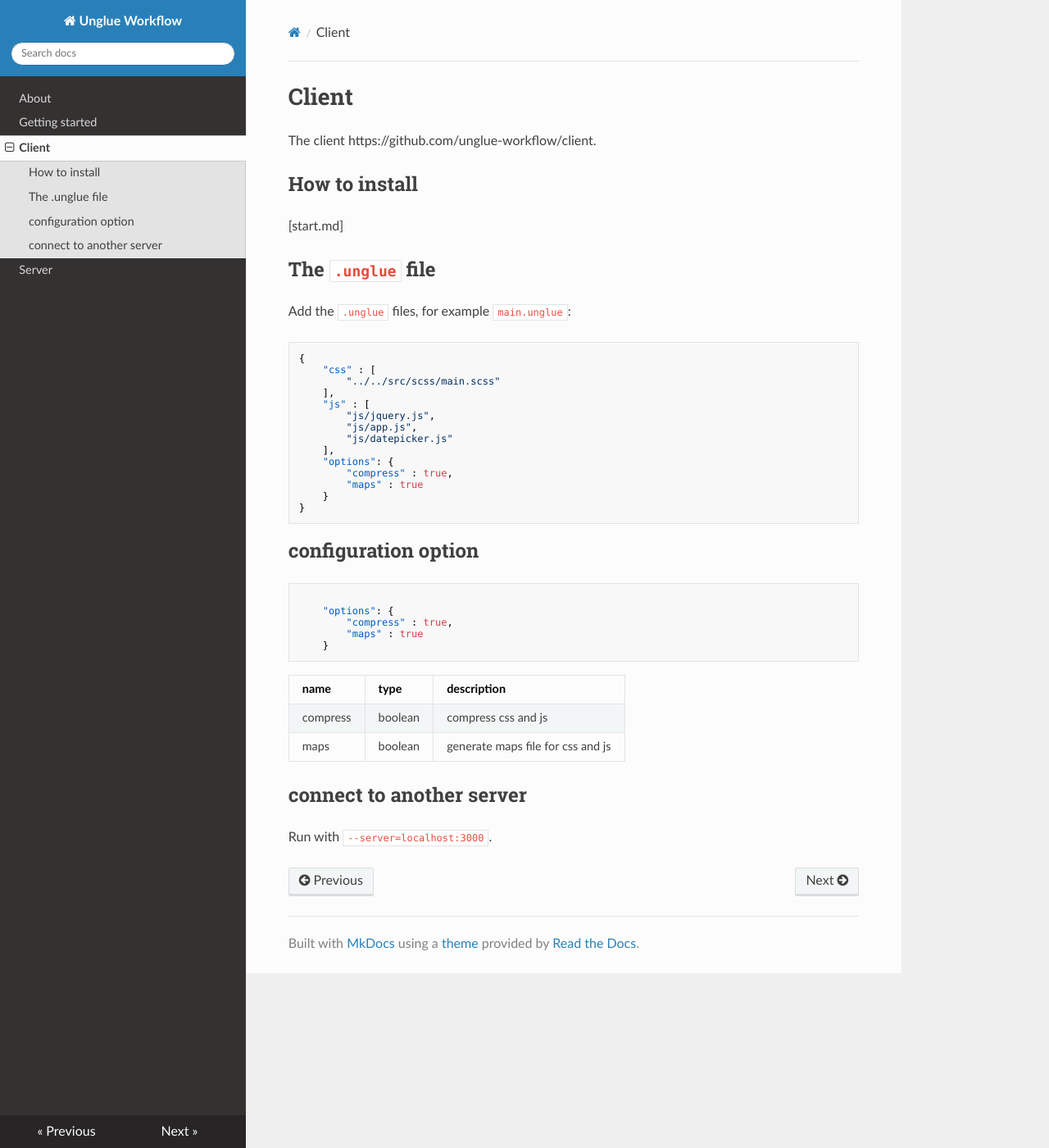
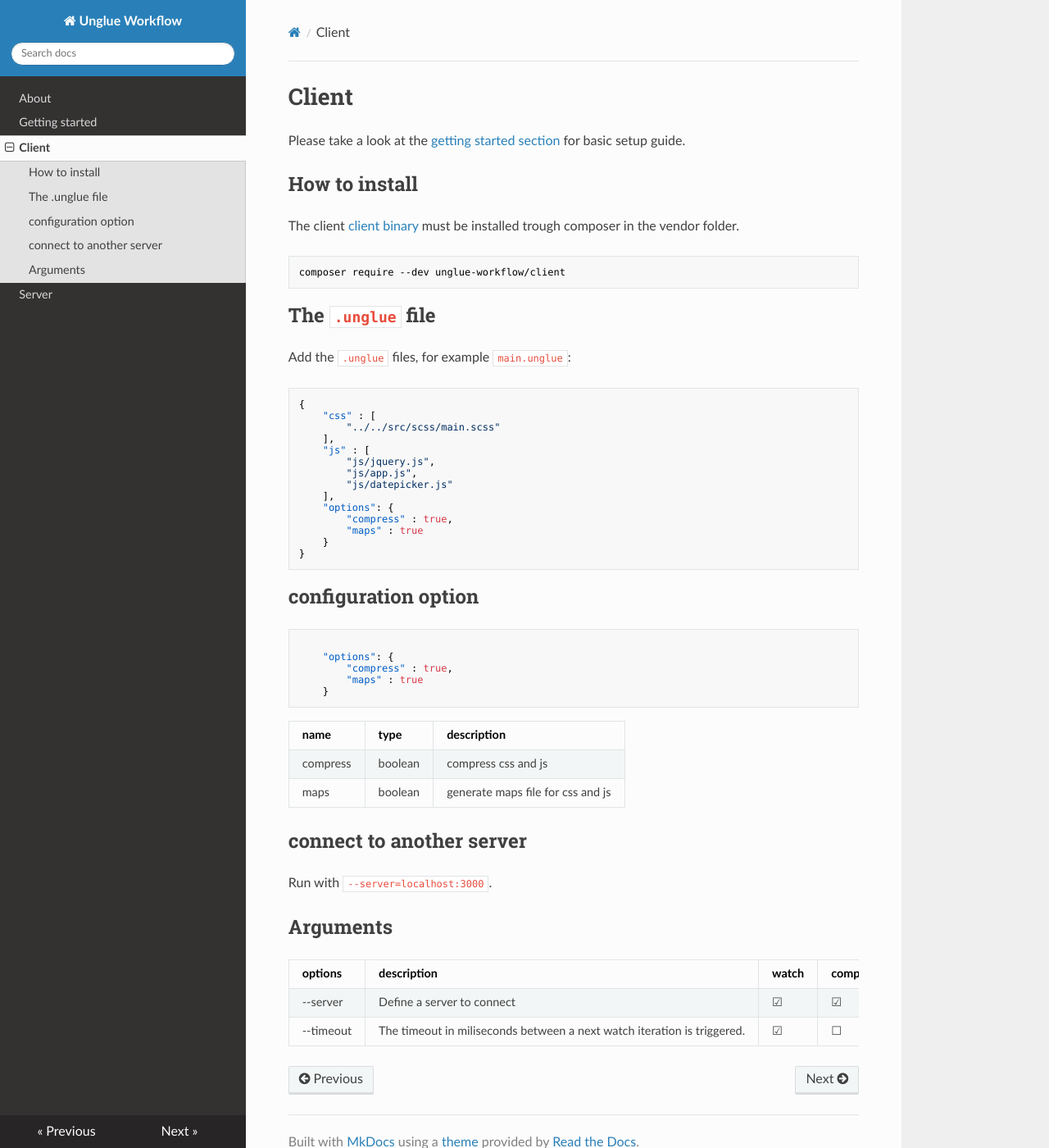
Before and after one commit to frontend-workflow-cloud-compiler/docs, an MkDocs documentation site: the page built from docs/client.md, in a window 1280 px wide and 1400 px high. Shown: the whole window at 82% size. Built offline with MkDocs 1.6.1, drawn with Linux system fonts in a browser that asks for light colours; nearby versions of some CDN libraries.

Commit message:
Update client.md

````diff
--- a/docs/client.md
+++ b/docs/client.md
@@ -1,10 +1,14 @@
 # Client
 
-The client https://github.com/unglue-workflow/client.
+Please take a look at the [getting started section](start.md) for basic setup guide.
 
 ## How to install
 
-[start.md]
+The client [client binary](https://github.com/unglue-workflow/client) must be installed trough composer in the vendor folder.
+
+```sh
+composer require --dev unglue-workflow/client
+```
 
 ## The `.unglue` file
 
@@ -45,3 +49,10 @@ Add the `.unglue` files, for example `main.unglue`:
 ## connect to another server
 
 Run with `--server=localhost:3000`.
+
+## Arguments
+
+|options|description|watch|compile
+|-------|-----------|-----|-------
+|--server|Define a server to connect|☑|☑
+|--timeout|The timeout in miliseconds between a next watch iteration is triggered.|☑|☐
````
